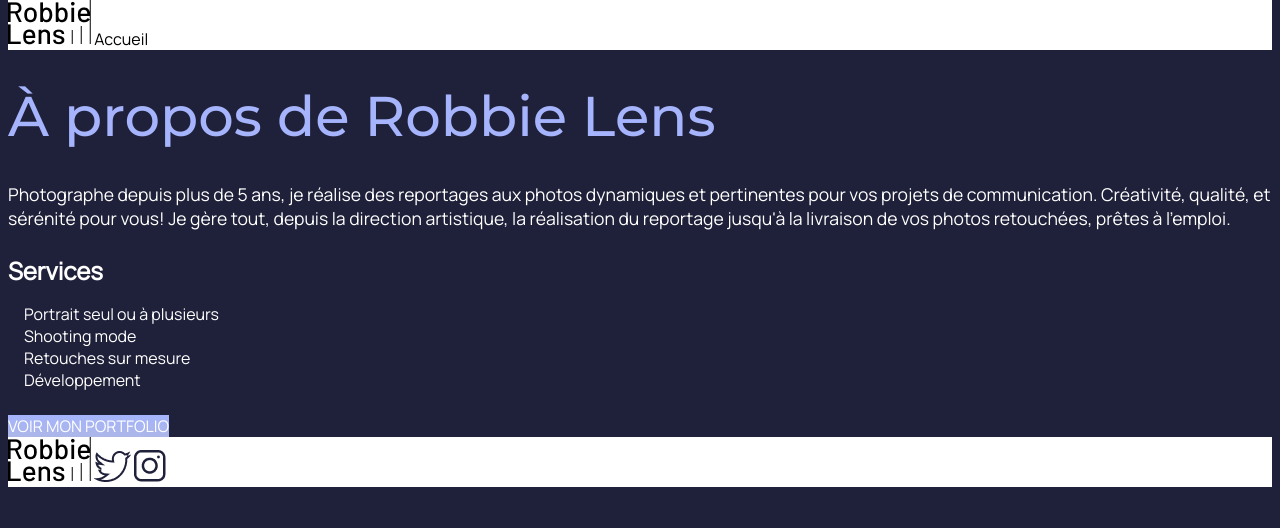
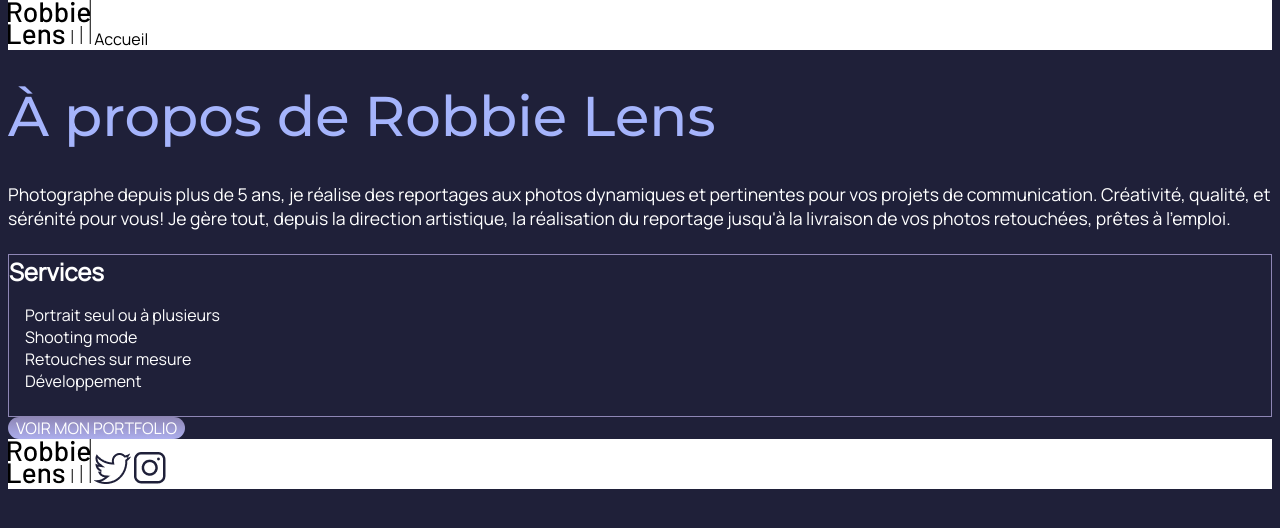
Before and after one commit to Amadoubenthe/robbie-lens, a plain HTML site: page pages/about.html in a window 1280 px wide. Drawn offline with Linux system fonts and the light colour scheme.

Commit message:
Add boreder

```diff
--- a/css/style.css
+++ b/css/style.css
@@ -58,12 +58,15 @@ h1 {
 }
 
 .portfolio-link {
-	background: linear-gradient(#a5b4fc, #acb6e7);
+	background: linear-gradient(#8e86b5, #acaeed);
 	color: #ffffff;
+	border-radius: 50px;
+	padding: 0 8px 0 8px;
 }
 
 .services {
 	padding-bottom: 24px;
+	border: 1px solid #8e86b5;
 }
 
 .important {
```
